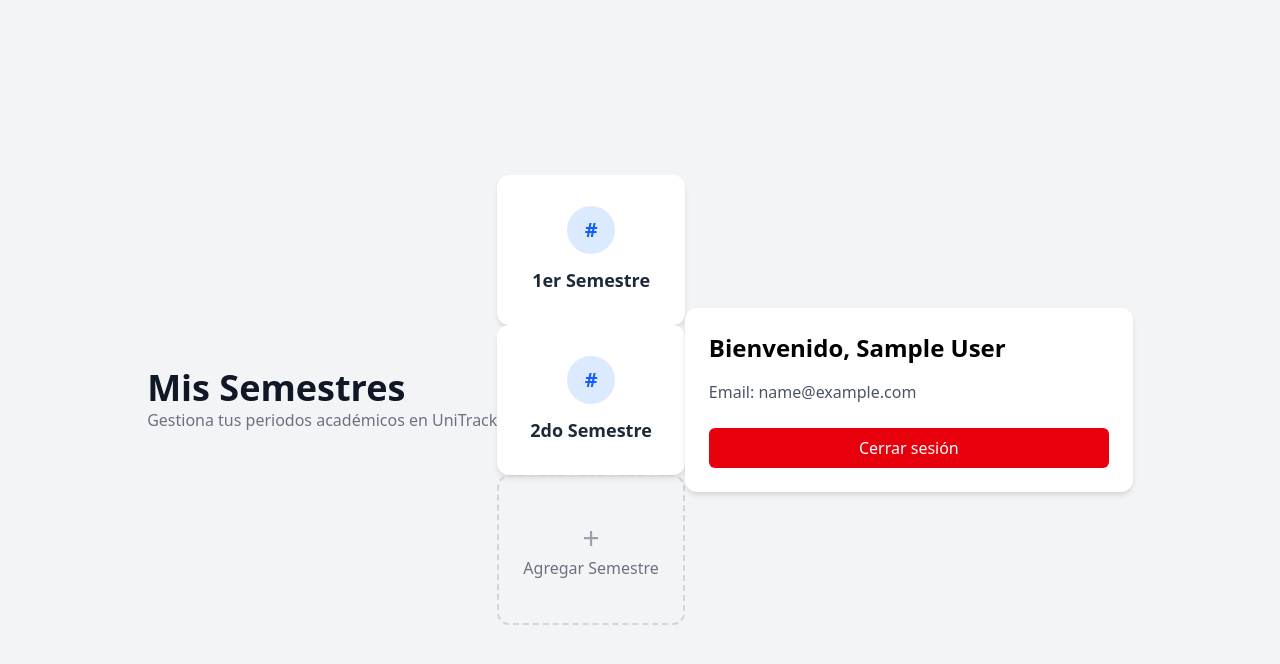
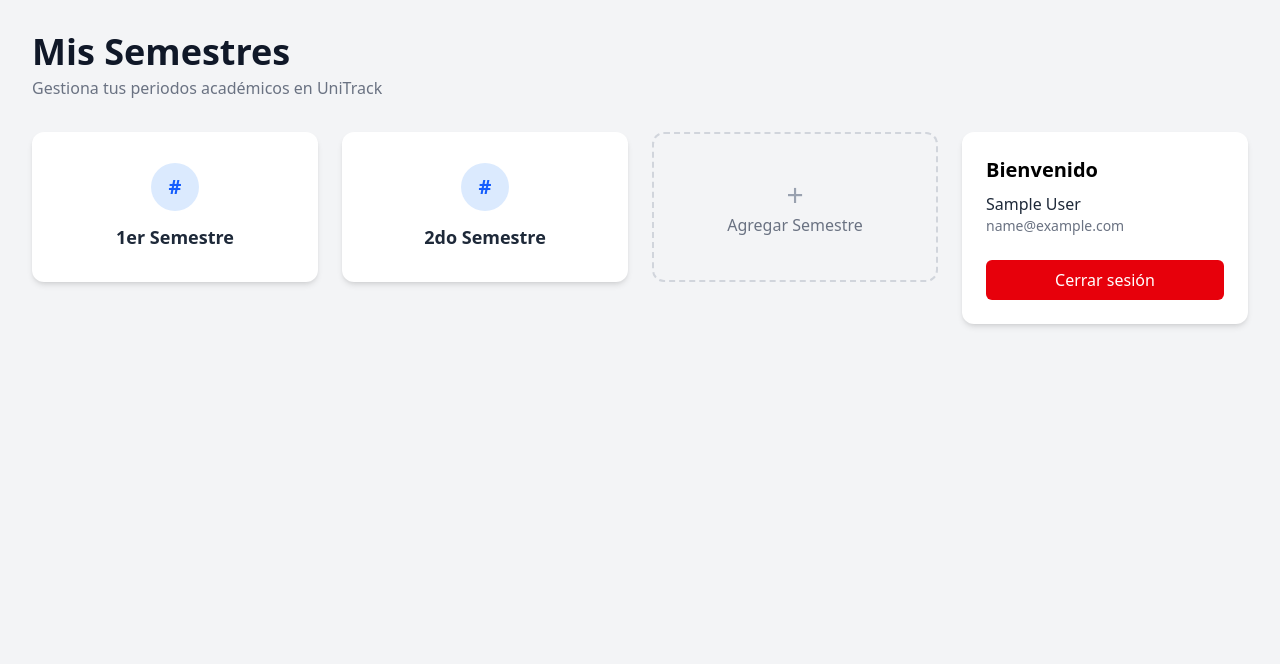
Before and after one commit to 80chucho08/UniTrack, a React app in the folder frontend/: page / in a window 1280 px wide. Shown: the top 664 px of the page. Built offline with nearby package versions, Linux system fonts and the light colour scheme; sample sign-in values are in the browser's storage; the HTML template or start-up script is replaced by a standard one.

Commit message:
fix: rediseño en dashboard con semestres/ solo front

```diff
--- a/frontend/src/pages/Dashboard.tsx
+++ b/frontend/src/pages/Dashboard.tsx
@@ -7,6 +7,7 @@ import { AddSemesterCard } from "../components/AddSemesterCard";
 function Dashboard() {
   const { user, logout } = useContext(AuthContext);
   const navigate = useNavigate();
+
   const [semesters, setSemesters] = useState([
     { id: 1, name: "1er Semestre" },
     { id: 2, name: "2do Semestre" }
@@ -17,7 +18,7 @@ function Dashboard() {
       id: Date.now(),
       name
     };
-    setSemesters([...semesters, newSemester]);
+    setSemesters((prev) => [...prev, newSemester]);
   };
 
   const handleLogout = () => {
@@ -26,38 +27,56 @@ function Dashboard() {
   };
 
   return (
-    <div className="min-h-screen bg-gray-100 flex items-center justify-center">
-      <header>
-        <h1 className="text-4xl font-extrabold text-gray-900">Mis Semestres</h1>
-        <p className="text-gray-500">Gestiona tus periodos académicos en UniTrack</p>
+    <div className="min-h-screen bg-gray-100 p-8">
+
+      {/* Header */}
+      <header className="mb-8">
+        <h1 className="text-4xl font-extrabold text-gray-900">
+          Mis Semestres
+        </h1>
+        <p className="text-gray-500 mt-1">
+          Gestiona tus periodos académicos en UniTrack
+        </p>
       </header>
-      {semesters.length === 0 ? (
-        <div>
-          <p>Aun no tienes semestres registrados.</p>
-          <div>
+
+      {/* Main layout */}
+      <div className="grid grid-cols-1 lg:grid-cols-4 gap-6">
+
+        {/* Semesters section */}
+        <main className="lg:col-span-3">
+          {semesters.length === 0 && (
+            <p className="text-gray-500 mb-4">
+              Aún no tienes semestres registrados.
+            </p>
+          )}
+
+          <div className="grid grid-cols-1 sm:grid-cols-2 md:grid-cols-3 gap-6">
+            {semesters.map((semester) => (
+              <SemesterCard
+                key={semester.id}
+                name={semester.name}
+                onClick={() =>
+                  navigate(`/dashboard/semester/${semester.id}`)
+                }
+              />
+            ))}
+
             <AddSemesterCard onAdd={handleAddSemester} />
           </div>
-        </div>
-      ) : (
-        <div>
-          {semesters.map((s) => (
-            <SemesterCard
-              key={s.id}
-              name={s.name}
-              onClick={() => navigate(`/dashboard/semester/${s.id}`)}
-            />
-          ))}
-          <AddSemesterCard onAdd={handleAddSemester} />
-        </div>
-        )
-      }
-      <div className="bg-white p-6 rounded-xl shadow-md w-full max-w-md">
-        <h1 className="text-2xl font-bold mb-4">
-          Bienvenido, {user?.name}
-        </h1>
+        </main>
 
-        <p className="text-gray-600 mb-6">
-          Email: <span className="font-medium">{user?.email}</span>
+        {/* User info / sidebar */}
+        <aside className="bg-white p-6 rounded-xl shadow-md h-fit">
+          <h2 className="text-xl font-bold mb-2">
+            Bienvenido
+          </h2>
+
+          <p className="text-gray-800 font-medium">
+            {user?.name}
+          </p>
+
+          <p className="text-gray-500 text-sm mb-6">
+            {user?.email}
           </p>
 
           <button
@@ -66,6 +85,8 @@ function Dashboard() {
           >
             Cerrar sesión
           </button>
+        </aside>
+
       </div>
     </div>
   );
```
Lines whose indentation alone changed are shown as unchanged.
